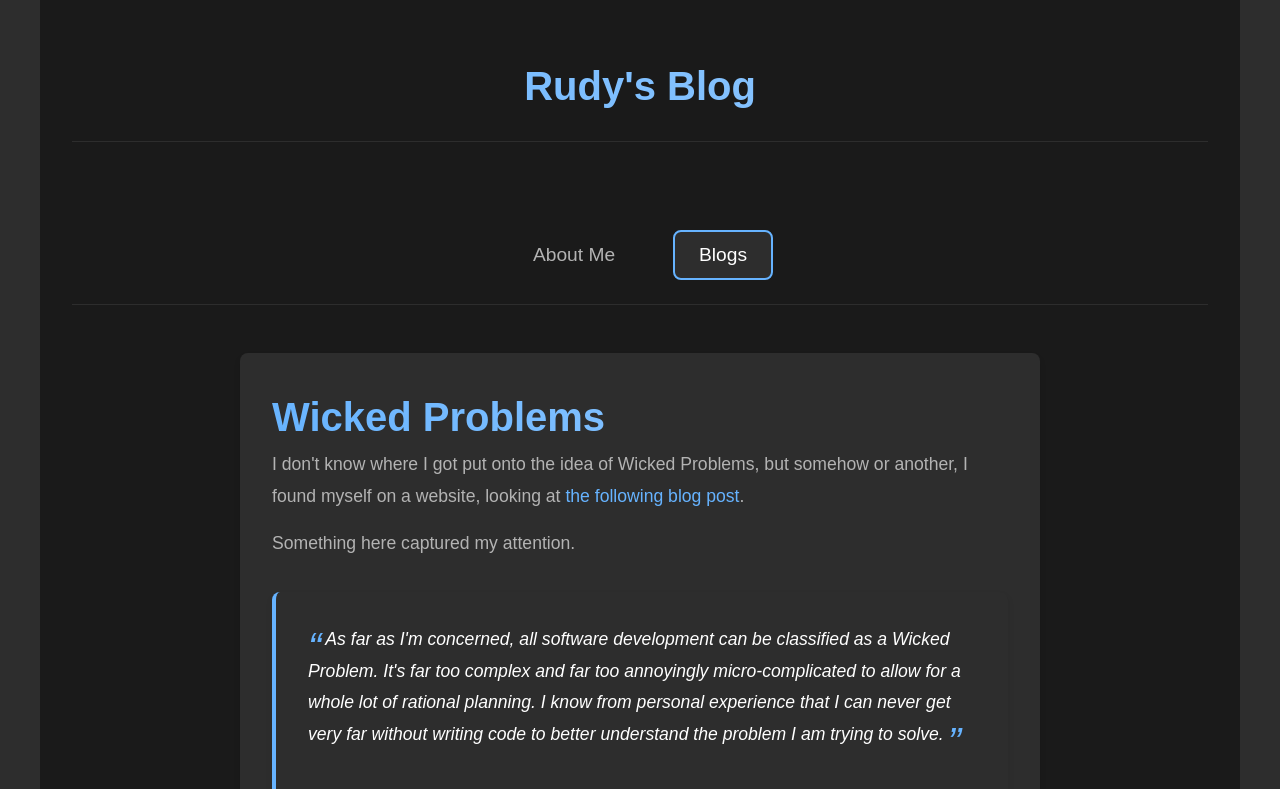
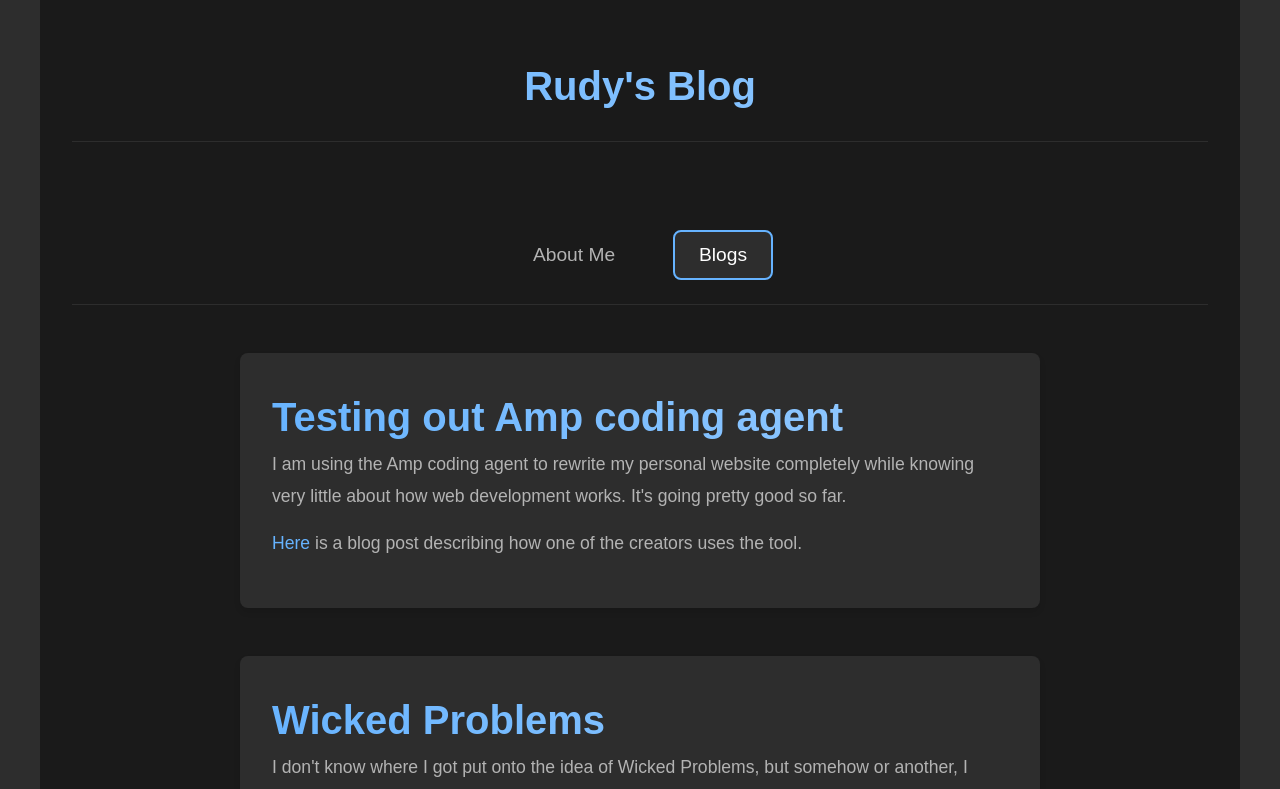
Before and after one commit to rudy-banerjee/rudy-banerjee.github.io, a React (Vite) app: page /blogs in a window 1280 px wide. Shown: the top 789 px of the page. Built offline with nearby package versions, Linux system fonts and the light colour scheme; a web font is replaced by a local one.

Commit message:
Add blogs index for sorting by date

```diff
--- /dev/null
+++ b/public/blogs/index.json
@@ -0,0 +1,12 @@
+[
+  {
+    "file": "blog-2.md",
+    "title": "Testing out Amp coding agent",
+    "date": "2025-01-06"
+  },
+  {
+    "file": "blog-1.md",
+    "title": "Wicked Problems",
+    "date": "2024-01-15"
+  }
+]
--- a/src/pages/Blogs.jsx
+++ b/src/pages/Blogs.jsx
@@ -1,17 +1,24 @@
-import React from 'react';
+import React, { useState, useEffect } from 'react';
 import BlogPost from '../components/BlogPost.jsx';
 
 function Blogs() {
-  // List of blog files in order (most recent first)
-  const blogFiles = [
-    'blog-1.md',
-    'blog-2.md'
-  ];
+  const [blogPosts, setBlogPosts] = useState([]);
+
+  useEffect(() => {
+    fetch('/blogs/index.json')
+      .then(res => res.json())
+      .then(posts => {
+        // Sort by date descending (newest first)
+        const sortedPosts = posts.sort((a, b) => new Date(b.date) - new Date(a.date));
+        setBlogPosts(sortedPosts);
+      })
+      .catch(err => console.error('Error loading blog index:', err));
+  }, []);
 
   return (
     <div className="blogs-page">
-      {blogFiles.map((blogFile, index) => (
-        <BlogPost key={index} blogFile={blogFile} />
+      {blogPosts.map((post, index) => (
+        <BlogPost key={index} blogFile={post.file} />
       ))}
     </div>
   );
```
Also changed, not shown: 2 other files (tests, documents, lock files or other folders).
